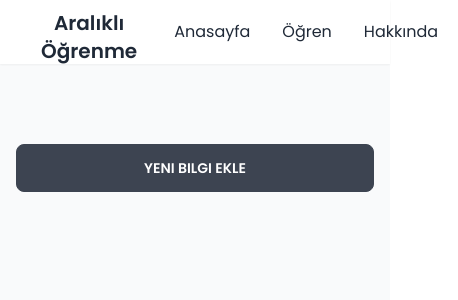
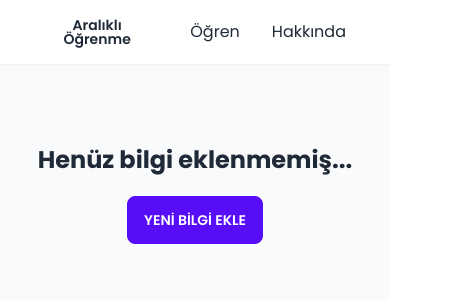
Before and after one commit to mehmetaliayvaz/interval-learning, a Vue app: page / in a window 390 px wide. Shown: the top 300 px of the page, 458 px wide, since content can reach past the window. Built offline with nearby package versions, Linux system fonts and the light colour scheme.

Commit message:
edited style

```diff
--- a/src/components/AddData.vue
+++ b/src/components/AddData.vue
@@ -13,7 +13,7 @@
     placeholder="İçerik"
     :class="{ 'textarea-error': isError && newData.content === '' }"
   ></textarea>
-  <button class="btn btn-primary" @click="addData()">Ekle</button>
+  <button class="btn btn-primary" @click="addData()">Kaydet</button>
 </template>
 
 <script setup>
--- a/src/components/BaseCard.vue
+++ b/src/components/BaseCard.vue
@@ -7,14 +7,13 @@
           <x-circle-icon class="w-6 h-6 text-gray-700" />
         </button>
       </div>
-      <p>{{ item.content }}</p>
-      <p class="my-5">Derece: {{ item.degree }}</p>
-      <div v-if="showActions" class="card-actions">
+      <p class="mb-10">{{ item.content }}</p>
+      <div v-if="showActions" class="card-actions justify-center my-4">
         <button class="btn btn-success btn-sm" @click="itemAction(-1)">
-          Learned
+          Daha Az Gör
         </button>
         <button class="btn btn-error btn-sm" @click="itemAction(1)">
-          Repeat
+          Daha Sık Gör
         </button>
       </div>
     </div>
--- a/src/components/BaseModal.vue
+++ b/src/components/BaseModal.vue
@@ -1,5 +1,5 @@
 <template>
-  <label :for="id" class="btn h-full">{{ btnText }}</label>
+  <label :for="id" class="btn btn-primary h-full">{{ btnText }}</label>
   <input type="checkbox" :id="id" class="modal-toggle" />
   <label :for="id" class="modal cursor-pointer">
     <label class="modal-box relative space-y-5">
--- a/src/components/TheHeader.vue
+++ b/src/components/TheHeader.vue
@@ -4,13 +4,13 @@
       <div class="flex-1">
         <router-link
           :to="{ name: 'home' }"
-          class="btn btn-ghost normal-case text-xl"
+          class="btn btn-ghost normal-case md:text-xl"
           >Aralıklı Öğrenme</router-link
         >
       </div>
       <div class="flex-none">
-        <ul class="menu menu-horizontal px-1">
-          <li>
+        <ul class="menu menu-horizontal md:space-x-3 px-1">
+          <li class="hidden md:block">
             <router-link :to="{ name: 'home' }"> Anasayfa </router-link>
           </li>
           <li>
--- a/src/pages/HomePage.vue
+++ b/src/pages/HomePage.vue
@@ -1,11 +1,15 @@
 <template>
   <div class="page-wrapper">
     <div class="container">
-      <div class="grid grid-cols-1 md:grid-cols-2 lg:grid-cols-3 gap-8">
-        <base-modal id="addNewData-modal" btn-text="Yeni Bilgi Ekle">
+      <h2 v-if="!data.length" class="text-2xl font-bold text-center mb-5">
+        Henüz bilgi eklenmemiş...
+      </h2>
+      <div class="mb-10 flex justify-center">
+        <base-modal id="addNewData-modal" btn-text="YENİ BİLGİ EKLE">
           <AddData @add-data="dataStore.setPushData($event)" />
         </base-modal>
-
+      </div>
+      <div class="grid grid-cols-1 md:grid-cols-2 lg:grid-cols-3 gap-8">
         <base-card
           v-for="(item, index) in data"
           :key="index"
--- a/src/pages/LearnPage.vue
+++ b/src/pages/LearnPage.vue
@@ -2,19 +2,19 @@
   <div class="page-wrapper">
     <div class="container">
       <div v-if="data.length" class="flex flex-col items-center">
-        <button class="btn btn-primary mb-5" @click="showContent()">
-          Yeni Bilgi Getir
+        <button class="btn btn-primary mb-10" @click="showContent()">
+          YENİ BİLGİ GETİR
         </button>
         <base-card
           :item="showItem"
           :show-actions="true"
           @action="updateDataDegree($event)"
-          class="w-1/3"
+          class="md:w-1/3"
           :class="loading ? 'opacity-70 pointer-events-none' : ''"
         />
       </div>
       <div v-else class="flex flex-col items-center">
-        <h1 class="text-2xl font-bold mb-5">Henüz bilgi eklenmemiş</h1>
+        <h2 class="text-2xl font-bold mb-5">Henüz bilgi eklenmemiş...</h2>
         <router-link :to="{ name: 'home' }" class="btn btn-primary"
           >Bilgi Ekle</router-link
         >
```
